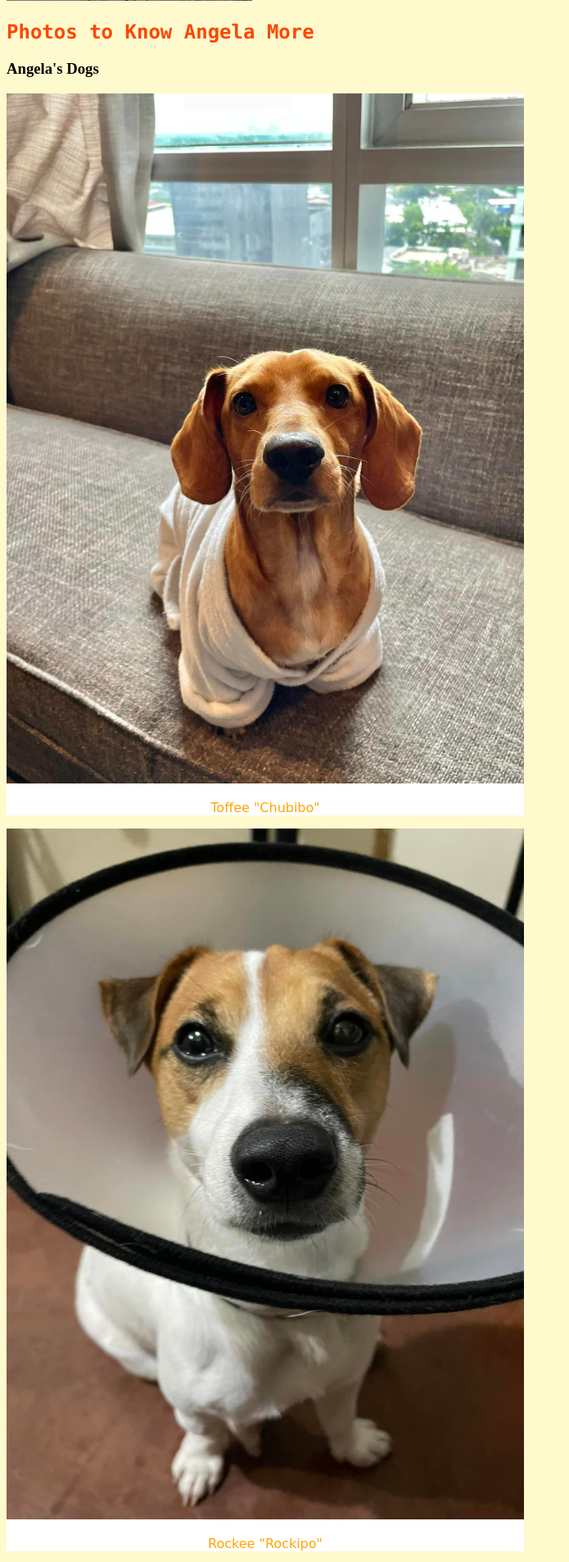
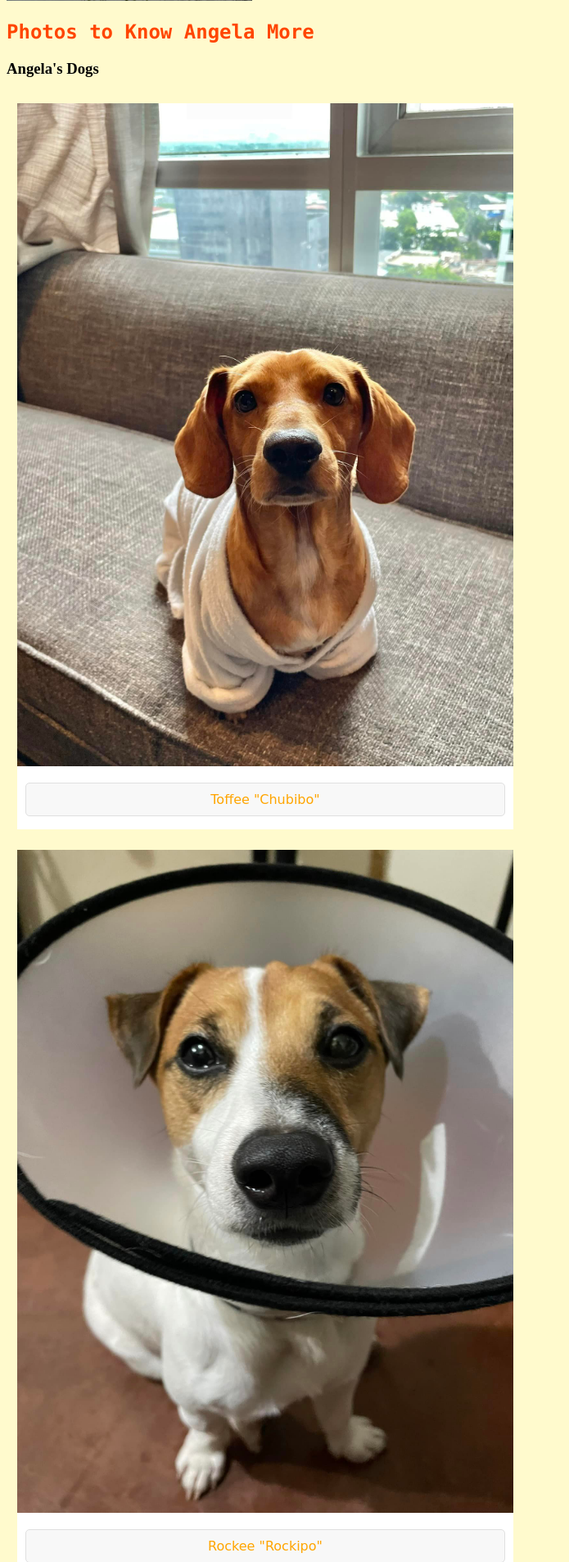
Before and after one commit to amtauyan/lab2, a PHP site: page / in a window 1280 px wide. Shown: the part 1696-3602 px from the top of the page at 82% size, without its empty margins (0-695 px from the left). Run offline with PHP 8.4, Linux system fonts and the light colour scheme.

Commit message:
Trial 3 Color

```diff
--- a/Week3/style.css
+++ b/Week3/style.css
@@ -16,17 +16,15 @@ h2 {
     font-family: "Lucida Console", monospace;
 }
 
-div.nature {
-	width:50%;
+div.nature, div.dogs {
+	width:48%;
     background-color: white;
     color:Orange;
+    display:inline-block;
+    margin:1%;
+    vertical-align:top;
 }
 
-div.dogs {
-	width:50%;
-    background-color: white;
-    color:Orange;
-}
 
 div.container {
   text-align: center;
@@ -35,4 +33,8 @@ div.container {
 
 .polaroid {
 	font-family: "Lucida Handwriting", cursive;
+	padding: 10px;
+	background-color: #f8f8f8;
+	border: 1px solid #e0e0e0;
+	border-radius: 5px;
 }
```
